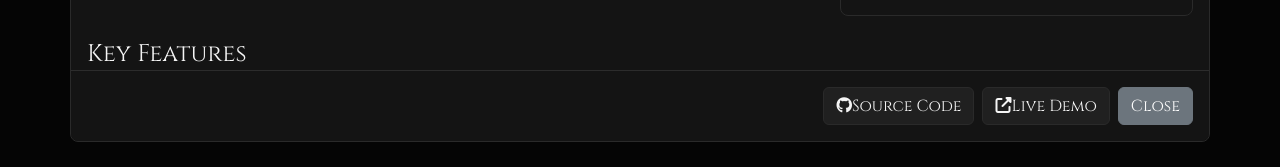
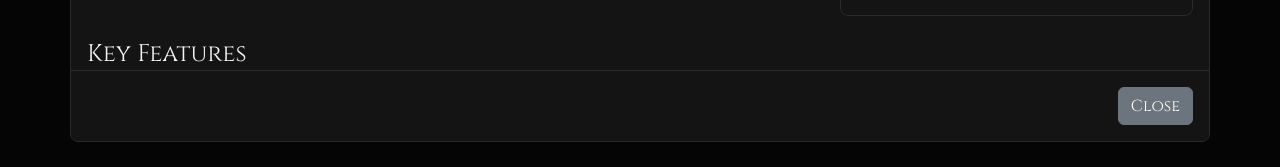
Before and after one commit to SecCodeSmith/SecCodeSmith-frontend, a React (Vite) app: page /projects in a window 1280 px wide. Both pictures are taken after a click on the button "Project Details". Shown: the part 1095-1262 px from the top of the page. Built offline with nearby package versions, Linux system fonts and the light colour scheme; some icons are missing.

Commit message:
refactor: update ProjectProps to simplify link structure and adjust ProjectCard and ProjectModal components accordingly

```diff
--- a/src/components/ProjectCard.tsx
+++ b/src/components/ProjectCard.tsx
@@ -107,7 +107,7 @@ export const ProjectCard: React.FC<ProjectCardProps> = ({ project, onOpenDetails
                   {project.description}
                 </p>
                 <ProjectCardTech technology={project.technologies} />
-                <ProjectLinks links={project.links} id={project.id} onOpenDetails={onOpenDetails} />
+                <ProjectLinks links={project} id={project.id} onOpenDetails={onOpenDetails} />
               </div>
             </div>
           </div>
@@ -133,7 +133,7 @@ export const ProjectCard: React.FC<ProjectCardProps> = ({ project, onOpenDetails
             {project.description}
           </p>
           <ProjectCardTech technology={project.technologies} />
-          <ProjectLinks links={project.links} id={project.id} onOpenDetails={onOpenDetails} />
+          <ProjectLinks links={{ github: project.github, demo: project.demo }} id={project.id} onOpenDetails={onOpenDetails} />
         </div>
       </div>
     </div>
--- a/src/components/ProjectModal.tsx
+++ b/src/components/ProjectModal.tsx
@@ -141,18 +141,18 @@ export const ProjectModal: React.FC<ProjectModalProps> = ({ project }) => {
                         }
                     </div>
                     <div className={`modal-footer ${style.modalFooter}`}>
-                        {project.links.github && (
-                            <a href={project.links.github} className={`btn btn-outline-secondary ${style.btnOutlineSecondary}`} target="_blank" rel="noopener noreferrer">
+                        {project.github && (
+                            <a href={project.github} className={`btn btn-outline-secondary ${style.btnOutlineSecondary}`} target="_blank" rel="noopener noreferrer">
                                 <i className="fab fa-github btn-icon"></i>Source Code
                             </a>
                         )}
-                        {project.links.demo && (
-                            <a href={project.links.demo} className={`btn btn-outline-secondary ${style.btnOutlineSecondary}`} target="_blank" rel="noopener noreferrer">
+                        {project.demo && (
+                            <a href={project.demo} className={`btn btn-outline-secondary ${style.btnOutlineSecondary}`} target="_blank" rel="noopener noreferrer">
                                 <i className="fas fa-external-link-alt btn-icon"></i>Live Demo
                             </a>
                         )}
-                        {project.links.documentation && (
-                            <a href={project.links.documentation} className={`btn btn-outline-secondary ${style.btnOutlineSecondary}`} target="_blank" rel="noopener noreferrer">
+                        {project.documentation && (
+                            <a href={project.documentation} className={`btn btn-outline-secondary ${style.btnOutlineSecondary}`} target="_blank" rel="noopener noreferrer">
                                 <i className="fas fa-book btn-icon"></i>Documentation
                             </a>
                         )}
```
Also changed, not shown: src/untils/ProjectProps.ts (+3 -5 lines).
